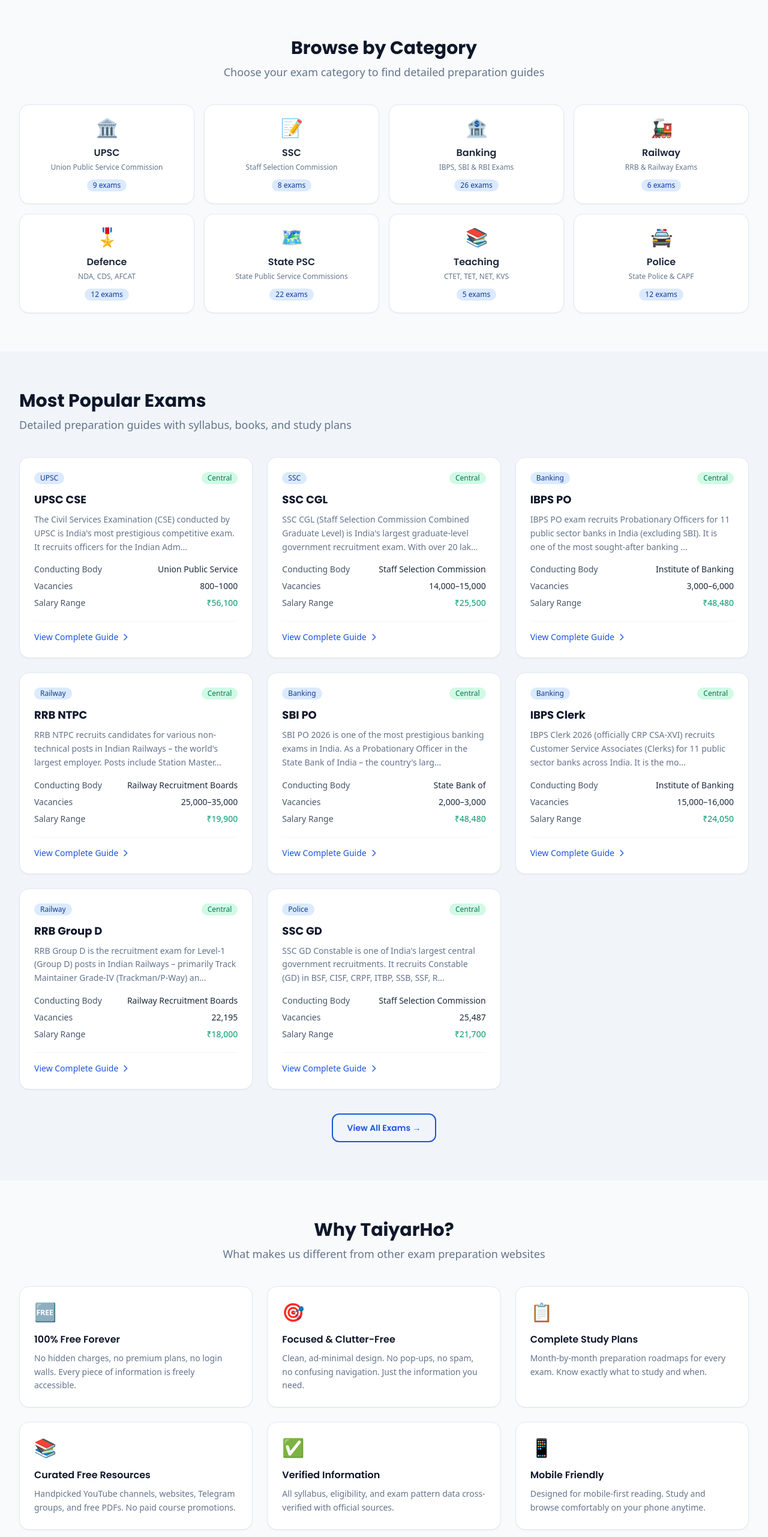
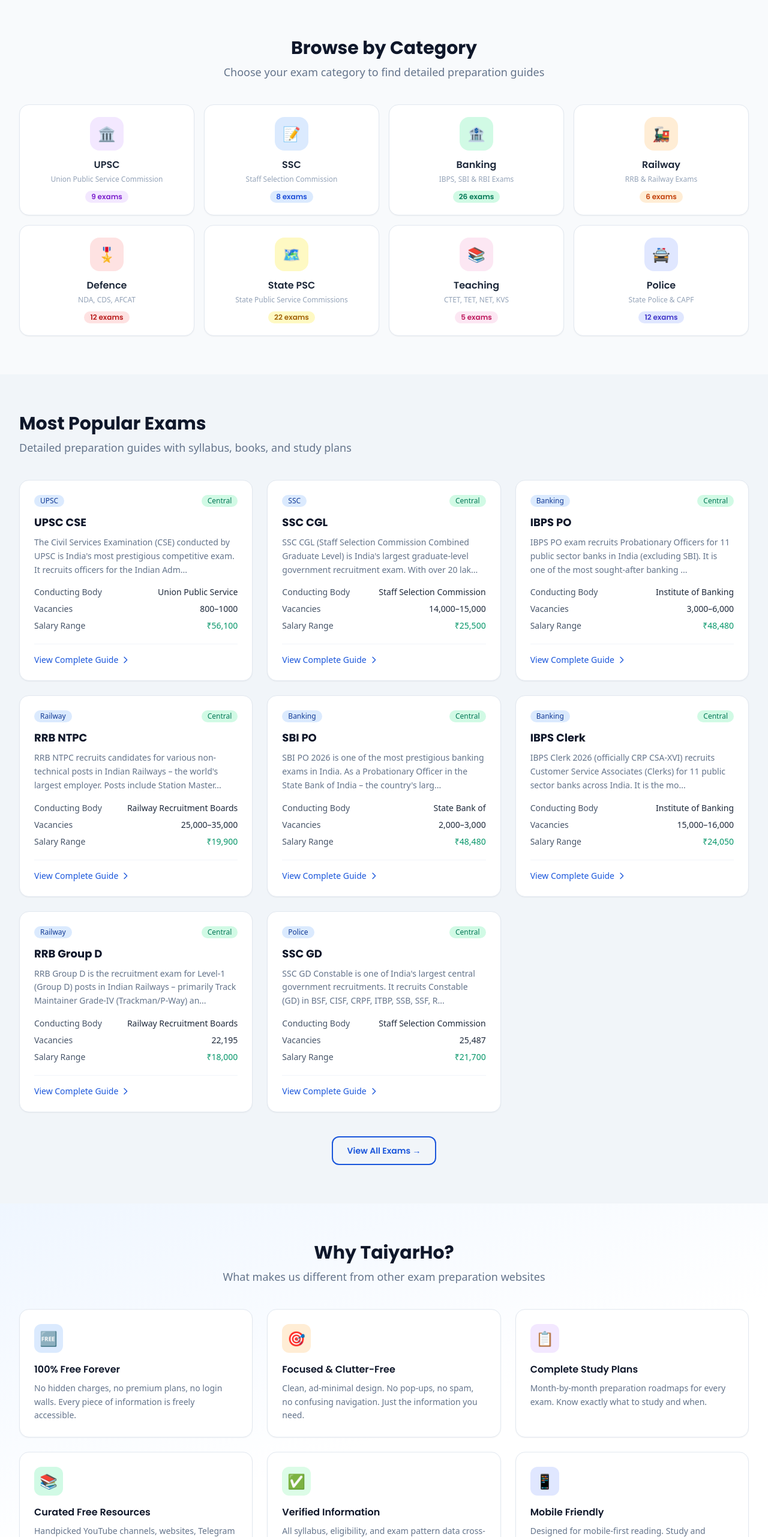
Before and after one commit to abhijitp189/Sarkaripath, a Next.js app: page / in a window 1280 px wide. Shown: the part 979-3541 px from the top of the page at 60% size. Built offline with nearby package versions, Linux system fonts and the light colour scheme; no server answers.

Commit message:
Homepage changes

```diff
--- a/app/page.tsx
+++ b/app/page.tsx
@@ -33,39 +33,68 @@
   },
 };
 
+// Color coding per exam category (used in Browse by Category section)
+const categoryColors: Record<string, { iconBg: string; iconText: string; badgeBg: string; badgeText: string; hoverBorder: string }> = {
+  'UPSC':      { iconBg: 'bg-purple-100', iconText: 'text-purple-600', badgeBg: 'bg-purple-100', badgeText: 'text-purple-700', hoverBorder: 'hover:border-purple-300' },
+  'SSC':       { iconBg: 'bg-blue-100',   iconText: 'text-blue-600',   badgeBg: 'bg-blue-100',   badgeText: 'text-blue-700',   hoverBorder: 'hover:border-blue-300'   },
+  'Banking':   { iconBg: 'bg-emerald-100',iconText: 'text-emerald-600',badgeBg: 'bg-emerald-100',badgeText: 'text-emerald-700',hoverBorder: 'hover:border-emerald-300'},
+  'Railway':   { iconBg: 'bg-orange-100', iconText: 'text-orange-600', badgeBg: 'bg-orange-100', badgeText: 'text-orange-700', hoverBorder: 'hover:border-orange-300' },
+  'Defence':   { iconBg: 'bg-red-100',    iconText: 'text-red-600',    badgeBg: 'bg-red-100',    badgeText: 'text-red-700',    hoverBorder: 'hover:border-red-300'    },
+  'State PSC': { iconBg: 'bg-yellow-100', iconText: 'text-yellow-700', badgeBg: 'bg-yellow-100', badgeText: 'text-yellow-700', hoverBorder: 'hover:border-yellow-300' },
+  'Teaching':  { iconBg: 'bg-pink-100',   iconText: 'text-pink-600',   badgeBg: 'bg-pink-100',   badgeText: 'text-pink-700',   hoverBorder: 'hover:border-pink-300'   },
+  'Police':    { iconBg: 'bg-indigo-100', iconText: 'text-indigo-600', badgeBg: 'bg-indigo-100', badgeText: 'text-indigo-700', hoverBorder: 'hover:border-indigo-300' },
+};
+
+// Color coding for blog category top-border accents
+const blogCategoryColors: Record<string, { bg: string; text: string; topBorder: string }> = {
+  'SSC':         { bg: 'bg-blue-100',   text: 'text-blue-700',   topBorder: 'border-t-[3px] border-blue-400'   },
+  'UPSC':        { bg: 'bg-purple-100', text: 'text-purple-700', topBorder: 'border-t-[3px] border-purple-400' },
+  'Banking':     { bg: 'bg-emerald-100',text: 'text-emerald-700',topBorder: 'border-t-[3px] border-emerald-400'},
+  'Railway':     { bg: 'bg-orange-100', text: 'text-orange-700', topBorder: 'border-t-[3px] border-orange-400' },
+  'Defence':     { bg: 'bg-red-100',    text: 'text-red-700',    topBorder: 'border-t-[3px] border-red-400'    },
+  'State PSC':   { bg: 'bg-yellow-100', text: 'text-yellow-700', topBorder: 'border-t-[3px] border-yellow-400' },
+  'Teaching':    { bg: 'bg-pink-100',   text: 'text-pink-700',   topBorder: 'border-t-[3px] border-pink-400'   },
+  'Police':      { bg: 'bg-indigo-100', text: 'text-indigo-700', topBorder: 'border-t-[3px] border-indigo-400' },
+  'Preparation': { bg: 'bg-amber-100',  text: 'text-amber-700',  topBorder: 'border-t-[3px] border-amber-400'  },
+  'Career':      { bg: 'bg-teal-100',   text: 'text-teal-700',   topBorder: 'border-t-[3px] border-teal-400'   },
+};
+
+// Sort blog posts by publishedDate descending so the most recently published appear first
+const sortedBlogPosts = [...blogPosts].sort(
+  (a, b) => new Date(b.publishedDate).getTime() - new Date(a.publishedDate).getTime()
+);
+
+// Feature list for "Why TaiyarHo" — each with a coloured icon background
+const features = [
+  { icon: '🆓', iconBg: 'bg-blue-100',    title: '100% Free Forever',      description: 'No hidden charges, no premium plans, no login walls. Every piece of information is freely accessible.' },
+  { icon: '🎯', iconBg: 'bg-orange-100',  title: 'Focused & Clutter-Free', description: 'Clean, ad-minimal design. No pop-ups, no spam, no confusing navigation. Just the information you need.' },
+  { icon: '📋', iconBg: 'bg-purple-100',  title: 'Complete Study Plans',    description: 'Month-by-month preparation roadmaps for every exam. Know exactly what to study and when.' },
+  { icon: '📚', iconBg: 'bg-emerald-100', title: 'Curated Free Resources',  description: 'Handpicked YouTube channels, websites, Telegram groups, and free PDFs. No paid course promotions.' },
+  { icon: '✅', iconBg: 'bg-green-100',   title: 'Verified Information',    description: 'All syllabus, eligibility, and exam pattern data cross-verified with official sources.' },
+  { icon: '📱', iconBg: 'bg-indigo-100',  title: 'Mobile Friendly',         description: 'Designed for mobile-first reading. Study and browse comfortably on your phone anytime.' },
+];
+
 export default function HomePage() {
   return (
     <>
       <script type="application/ld+json" dangerouslySetInnerHTML={{ __html: JSON.stringify(organizationJsonLd) }} />
       <script type="application/ld+json" dangerouslySetInnerHTML={{ __html: JSON.stringify(websiteJsonLd) }} />
-      {/* Hero Section */}
+
+      {/* ── Hero Section ─────────────────────────────────────────────────── */}
       <section className="relative bg-gradient-to-br from-primary-500 via-primary-600 to-primary-800 text-white overflow-hidden" style={{ minHeight: '520px' }}>
-
-        {/* Decorative blobs */}
         <div className="absolute inset-0 opacity-10 pointer-events-none">
           <div className="absolute top-10 left-10 w-72 h-72 bg-white rounded-full blur-3xl" />
           <div className="absolute bottom-10 right-10 w-96 h-96 bg-accent-500 rounded-full blur-3xl" />
         </div>
-
-        {/* Students image — right side, bottom-anchored, clipped by section overflow-hidden */}
         <div className="absolute right-0 bottom-0 hidden lg:block pointer-events-none" style={{ width: '55%', height: '100%' }}>
           <img
             src="/students.png"
             alt="Students preparing for government exams"
-            style={{
-              position: 'absolute',
-              bottom: 0,
-              right: 0,
-              height: '100%',
-              width: 'auto',
-              maxWidth: 'none',
-            }}
+            style={{ position: 'absolute', bottom: 0, right: 0, height: '100%', width: 'auto', maxWidth: 'none' }}
           />
         </div>
-
         <div className="container-main relative py-16 sm:py-24">
           <div className="grid grid-cols-1 lg:grid-cols-2 gap-6 items-center">
-            {/* Left — Text with glass card */}
             <div className="relative z-10">
               <div
                 className="rounded-2xl p-7 sm:p-8"
@@ -94,48 +123,50 @@
                 </div>
               </div>
             </div>
-            {/* Right — spacer */}
             <div className="hidden lg:block" />
           </div>
-
-          {/* Quick Stats */}
           <CountingStats />
         </div>
       </section>
 
-      {/* Exam Categories */}
+      {/* ── Browse by Category ───────────────────────────────────────────── */}
       <section className="container-main py-16">
-        <h2 className="section-title text-center">Browse by Category</h2>
-        <p className="section-subtitle text-center mb-10">Choose your exam category to find detailed preparation guides</p>
-
+        <div className="text-center mb-10">
+          <h2 className="section-title">Browse by Category</h2>
+          <p className="section-subtitle mt-2">Choose your exam category to find detailed preparation guides</p>
+        </div>
         <div className="grid grid-cols-2 sm:grid-cols-4 gap-4">
           {examCategories.map((cat) => {
             const count = allExams.filter(e => e.category === cat.name).length;
+            const c = categoryColors[cat.name] ?? { iconBg: 'bg-surface-100', iconText: 'text-surface-600', badgeBg: 'bg-surface-100', badgeText: 'text-surface-600', hoverBorder: 'hover:border-primary-300' };
             return (
               <Link
                 key={cat.name}
                 href={`/exams?category=${cat.name}`}
-                className="card p-5 text-center hover:border-primary-300 group"
+                className={`card p-5 text-center group transition ${c.hoverBorder}`}
               >
-                <div className="text-3xl mb-3">{cat.icon}</div>
-                <h3 className="font-heading font-semibold text-surface-800 group-hover:text-primary-500 transition-colors">{cat.name}</h3>
-                <p className="text-xs text-surface-500 mt-1">{cat.description}</p>
-                <span className="badge badge-primary mt-3">{count} exams</span>
+                <div className={`w-14 h-14 ${c.iconBg} rounded-2xl flex items-center justify-center text-2xl mx-auto mb-3 group-hover:scale-105 transition-transform`}>
+                  {cat.icon}
+                </div>
+                <h3 className="font-heading font-semibold text-surface-800 group-hover:text-primary-500 transition-colors text-sm sm:text-base">{cat.name}</h3>
+                <p className="text-xs text-surface-400 mt-1 leading-tight">{cat.description}</p>
+                <span className={`inline-block mt-3 px-2.5 py-0.5 rounded-full text-xs font-heading font-semibold ${c.badgeBg} ${c.badgeText}`}>
+                  {count} exams
+                </span>
               </Link>
             );
           })}
         </div>
       </section>
 
-      {/* Popular Exams */}
+      {/* ── Most Popular Exams ────────────────────────────────────────────── */}
       <section className="bg-surface-100 py-16">
         <div className="container-main">
           <h2 className="section-title">Most Popular Exams</h2>
           <p className="section-subtitle mb-10">Detailed preparation guides with syllabus, books, and study plans</p>
-
           <div className="grid grid-cols-1 md:grid-cols-2 lg:grid-cols-3 gap-6">
             {exams.map((exam) => (
-              <Link key={exam.slug} href={`/exams/${exam.slug}`} className="card p-6 group flex flex-col">
+              <Link key={exam.slug} href={`/exams/${exam.slug}`} className="card p-6 group flex flex-col hover:border-primary-300">
                 <div className="flex items-start justify-between mb-3">
                   <span className="badge badge-primary">{exam.category}</span>
                   <span className="badge badge-green">{exam.level}</span>
@@ -169,90 +200,67 @@
               </Link>
             ))}
           </div>
-
           <div className="text-center mt-10">
-            <Link href="/exams" className="btn-outline">
-              View All Exams →
-            </Link>
+            <Link href="/exams" className="btn-outline">View All Exams →</Link>
           </div>
         </div>
       </section>
 
-      {/* Why TaiyarHo */}
-      <section className="container-main py-16">
-        <h2 className="section-title text-center">Why TaiyarHo?</h2>
-        <p className="section-subtitle text-center mb-10">What makes us different from other exam preparation websites</p>
-
+      {/* ── Why TaiyarHo ─────────────────────────────────────────────────── */}
+      {/* Subtle blue-to-white gradient breaks the plain-white monotony */}
+      <section className="py-16" style={{ background: 'linear-gradient(160deg, #eff6ff 0%, #ffffff 55%)' }}>
+        <div className="container-main">
+          <div className="text-center mb-10">
+            <h2 className="section-title">Why TaiyarHo?</h2>
+            <p className="section-subtitle mt-2">What makes us different from other exam preparation websites</p>
+          </div>
           <div className="grid grid-cols-1 sm:grid-cols-2 lg:grid-cols-3 gap-6">
-          {[
-            {
-              icon: '🆓',
-              title: '100% Free Forever',
-              description: 'No hidden charges, no premium plans, no login walls. Every piece of information is freely accessible.',
-            },
-            {
-              icon: '🎯',
-              title: 'Focused & Clutter-Free',
-              description: 'Clean, ad-minimal design. No pop-ups, no spam, no confusing navigation. Just the information you need.',
-            },
-            {
-              icon: '📋',
-              title: 'Complete Study Plans',
-              description: 'Month-by-month preparation roadmaps for every exam. Know exactly what to study and when.',
-            },
-            {
-              icon: '📚',
-              title: 'Curated Free Resources',
-              description: 'Handpicked YouTube channels, websites, Telegram groups, and free PDFs. No paid course promotions.',
-            },
-            {
-              icon: '✅',
-              title: 'Verified Information',
-              description: 'All syllabus, eligibility, and exam pattern data cross-verified with official sources.',
-            },
-            {
-              icon: '📱',
-              title: 'Mobile Friendly',
-              description: 'Designed for mobile-first reading. Study and browse comfortably on your phone anytime.',
-            },
-          ].map((feature) => (
-            <div key={feature.title} className="card p-6">
-              <div className="text-3xl mb-4">{feature.icon}</div>
+            {features.map((feature) => (
+              <div key={feature.title} className="card p-6 hover:border-primary-200 transition">
+                <div className={`w-12 h-12 ${feature.iconBg} rounded-xl flex items-center justify-center text-2xl mb-4`}>
+                  {feature.icon}
+                </div>
                 <h3 className="font-heading font-semibold text-surface-900 mb-2">{feature.title}</h3>
                 <p className="text-sm text-surface-500 leading-relaxed">{feature.description}</p>
               </div>
             ))}
           </div>
+        </div>
       </section>
 
-      {/* Latest Guides */}
+      {/* ── Preparation Guides ────────────────────────────────────────────── */}
       <section className="bg-surface-100 py-16">
         <div className="container-main">
           <h2 className="section-title">Preparation Guides</h2>
           <p className="section-subtitle mb-10">Step-by-step guides to help you at every stage of your preparation</p>
-
           <div className="grid grid-cols-1 md:grid-cols-2 lg:grid-cols-3 gap-6">
             {guides.slice(0, 6).map((guide) => (
-              <Link key={guide.slug} href={`/guides/${guide.slug}`} className="card p-6 group">
-                <span className="badge badge-accent mb-3">{guide.category}</span>
-                <h3 className="font-heading font-semibold text-surface-900 group-hover:text-primary-500 transition-colors mb-2">
+              <Link key={guide.slug} href={`/guides/${guide.slug}`} className="card p-6 group hover:border-primary-300 flex flex-col">
+                <span className="badge badge-accent mb-3 self-start">{guide.category}</span>
+                <h3 className="font-heading font-semibold text-surface-900 group-hover:text-primary-500 transition-colors mb-2 flex-1">
                   {guide.title}
                 </h3>
                 <p className="text-sm text-surface-500 leading-relaxed mb-4">{guide.description}</p>
+                <div className="flex items-center justify-between pt-3 border-t border-surface-100">
                   <span className="text-xs text-surface-400">{guide.readTime}</span>
+                  <span className="text-xs font-medium text-primary-500 group-hover:text-primary-600 flex items-center gap-1">
+                    Read Guide
+                    <svg className="w-3.5 h-3.5 group-hover:translate-x-1 transition-transform" fill="none" stroke="currentColor" viewBox="0 0 24 24">
+                      <path strokeLinecap="round" strokeLinejoin="round" strokeWidth={2} d="M9 5l7 7-7 7" />
+                    </svg>
+                  </span>
+                </div>
               </Link>
             ))}
           </div>
-
           <div className="text-center mt-10">
-            <Link href="/guides" className="btn-outline">
-              View All Guides →
-            </Link>
+            <Link href="/guides" className="btn-outline">View All Guides →</Link>
           </div>
         </div>
       </section>
 
-      {/* Blog Section */}
+      {/* ── Latest from the Blog ─────────────────────────────────────────── */}
+      {/* sortedBlogPosts ensures the 3 most recently published show first */}
       <section className="container-main py-16">
         <div className="flex items-end justify-between mb-10">
           <div>
@@ -265,10 +273,19 @@
         </div>
 
         <div className="grid grid-cols-1 md:grid-cols-2 lg:grid-cols-3 gap-6">
-          {blogPosts.slice(0, 3).map((post) => (
-            <Link key={post.slug} href={`/blog/${post.slug}`} className="card p-6 group flex flex-col hover:border-primary-300">
+          {sortedBlogPosts.slice(0, 3).map((post) => {
+            const catColor = blogCategoryColors[post.category] ?? { bg: 'bg-surface-100', text: 'text-surface-600', topBorder: 'border-t-[3px] border-surface-300' };
+            return (
+              <Link
+                key={post.slug}
+                href={`/blog/${post.slug}`}
+                className={`card group flex flex-col hover:border-primary-300 overflow-hidden ${catColor.topBorder}`}
+              >
+                <div className="p-6 flex flex-col flex-1">
                   <div className="flex items-center gap-2 mb-3">
-                <span className="badge badge-primary">{post.category}</span>
+                    <span className={`px-2.5 py-0.5 rounded-full text-xs font-heading font-semibold ${catColor.bg} ${catColor.text}`}>
+                      {post.category}
+                    </span>
                     <span className="text-xs text-surface-400">{post.readTime}</span>
                   </div>
                   <h3 className="font-heading font-bold text-surface-900 group-hover:text-primary-500 transition-colors mb-2 leading-snug flex-1">
@@ -286,8 +303,10 @@
                       </svg>
                     </span>
                   </div>
+                </div>
               </Link>
-          ))}
+            );
+          })}
         </div>
 
         <div className="text-center mt-8 sm:hidden">
@@ -295,7 +314,7 @@
         </div>
       </section>
 
-      {/* CTA */}
+      {/* ── CTA ──────────────────────────────────────────────────────────── */}
       <section className="container-main py-16">
         <div className="bg-gradient-to-r from-primary-500 to-primary-700 rounded-3xl p-8 sm:p-12 text-center text-white">
           <h2 className="text-2xl sm:text-3xl font-heading font-bold mb-4">Not Sure Which Exam to Choose?</h2>
@@ -308,7 +327,7 @@
         </div>
       </section>
 
-      {/* All Exams Internal Links — SEO crawlability for all 100 exam pages */}
+      {/* ── All Government Exams — SEO internal link grid ────────────────── */}
       <section className="bg-surface-50 py-12">
         <div className="container-main">
           <h2 className="text-xl sm:text-2xl font-heading font-bold text-surface-900 mb-2">All Government Exams</h2>
@@ -337,25 +356,6 @@
           </div>
         </div>
       </section>
-
-      {/* Schema.org structured data */}
-      <script
-        type="application/ld+json"
-        dangerouslySetInnerHTML={{
-          __html: JSON.stringify({
-            '@context': 'https://schema.org',
-            '@type': 'WebSite',
-            name: 'TaiyarHo',
-            url: 'https://www.taiyarho.in',
-            description: 'Free comprehensive guide for Indian government exam preparation.',
-            potentialAction: {
-              '@type': 'SearchAction',
-              target: 'https://www.taiyarho.in/exams?q={search_term_string}',
-              'query-input': 'required name=search_term_string',
-            },
-          }),
-        }}
-      />
     </>
   );
 }
--- a/app/sitemap.ts
+++ b/app/sitemap.ts
@@ -110,7 +110,7 @@
   // ── Current Affairs pages ──────────────────────────────────────────────────
   const currentAffairsRoutes: MetadataRoute.Sitemap = currentAffairsPosts.map((post) => ({
     url: `${BASE_URL}/current-affairs/${post.slug}/`,
-    lastModified: new Date(),
+    lastModified: new Date(post.publishedDate),
     changeFrequency: 'monthly' as const,
     priority: 0.9,
   }));
```
Lines whose indentation alone changed are shown as unchanged.
